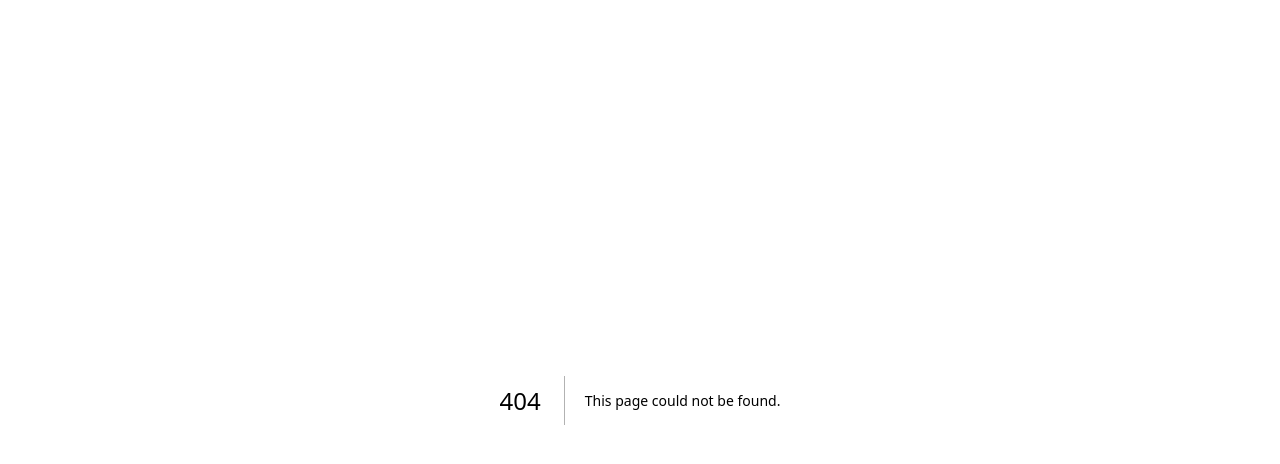
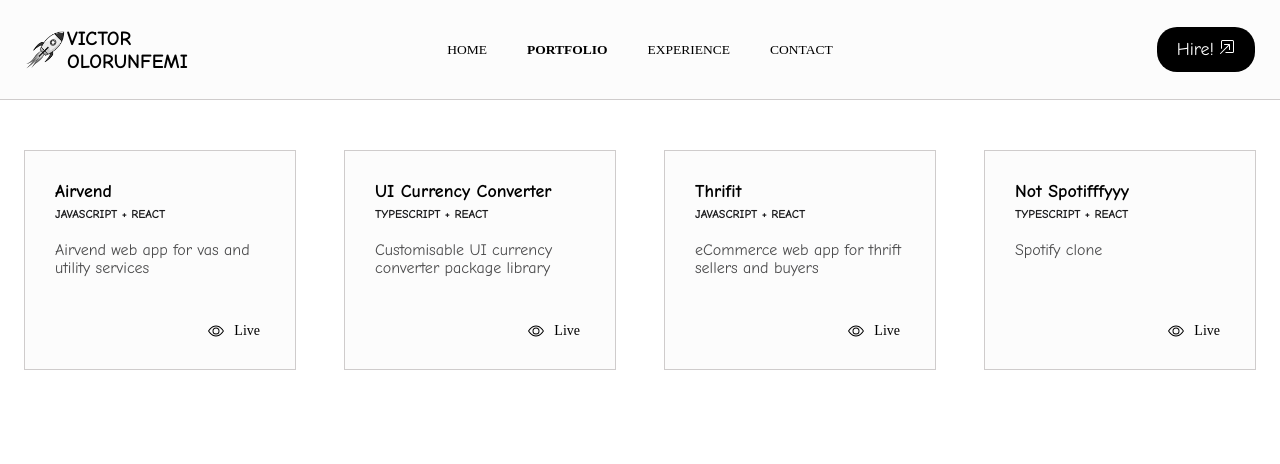
Before and after one commit to clefayomide/personal_portfolio, a Next.js app: page /portfolio in a window 1280 px wide. Before the commit this address had no page. Shown: the top 464 px of the page. Built offline with nearby package versions, Linux system fonts and the light colour scheme.

Commit message:
portfolio page

```diff
--- a/src/components/header/Header.jsx
+++ b/src/components/header/Header.jsx
@@ -26,7 +26,7 @@ export const Header = ({ current_route }) => {
               fontWeight: `${current_route === "/portfolio" && "600"}`,
             }}
           >
-            <Link href={"/"}>PORTFOLIO</Link>
+            <Link href={"/portfolio"}>PORTFOLIO</Link>
           </li>
           <li
             className={styles.list_item}
--- a/src/components/header/Header.module.css
+++ b/src/components/header/Header.module.css
@@ -30,7 +30,7 @@
   width: fit-content;
   display: none;
   justify-content: space-between;
-  gap: 20px;
+  gap: 40px;
   list-style: none;
   /* font-family: var(--comic_neue_); */
   font-weight: 500;
--- /dev/null
+++ b/src/components/portfolio/Portfolio.jsx
@@ -0,0 +1,28 @@
+import Image from "next/image";
+import React from "react";
+import UIConverter from "../../assets/ui-currency-converter.png";
+import styles from "./Portfolio.module.css";
+
+export const Portfolio = ({ title, stacks, desc }) => {
+  return (
+    <div className={styles.card_container}>
+      <h1 className={styles.title}>{title}</h1>
+      <p className={styles.stacks}>{stacks}</p>
+      <p className={styles.desc}>{desc}</p>
+      <a href="#" className={styles.live_container}>
+        <svg
+          xmlns="http://www.w3.org/2000/svg"
+          width="16"
+          height="16"
+          fill="currentColor"
+          className="bi bi-eye"
+          viewBox="0 0 16 16"
+        >
+          <path d="M16 8s-3-5.5-8-5.5S0 8 0 8s3 5.5 8 5.5S16 8 16 8zM1.173 8a13.133 13.133 0 0 1 1.66-2.043C4.12 4.668 5.88 3.5 8 3.5c2.12 0 3.879 1.168 5.168 2.457A13.133 13.133 0 0 1 14.828 8c-.058.087-.122.183-.195.288-.335.48-.83 1.12-1.465 1.755C11.879 11.332 10.119 12.5 8 12.5c-2.12 0-3.879-1.168-5.168-2.457A13.134 13.134 0 0 1 1.172 8z" />
+          <path d="M8 5.5a2.5 2.5 0 1 0 0 5 2.5 2.5 0 0 0 0-5zM4.5 8a3.5 3.5 0 1 1 7 0 3.5 3.5 0 0 1-7 0z" />
+        </svg>
+        <div>Live</div>
+      </a>
+    </div>
+  );
+};
--- /dev/null
+++ b/src/components/portfolio/Portfolio.module.css
@@ -0,0 +1,93 @@
+.card_container {
+  border: 0.8px solid rgb(207, 204, 204);
+  width: 85%;
+  background-color: rgb(252, 252, 252);
+  padding: 30px;
+  transition: 0.5s linear;
+  position: relative;
+}
+
+.title {
+  font-family: var(--comic_neue_bold);
+  font-weight: 700;
+}
+
+.stacks {
+  color: #1b1b1d;
+  font-family: var(--comic_neue_normal);
+  font-weight: 600;
+  font-size: 12px;
+  margin-top: 5px;
+}
+
+.desc {
+  color: #4b4b4c;
+  font-family: var(--comic_neue_normal);
+  font-weight: 500;
+  margin-top: 20px;
+}
+
+.live_container {
+  display: flex;
+  gap: 10px;
+  align-items: center;
+  position: absolute;
+  right: 30px;
+  top: 25px;
+  font-size: 14px;
+  text-decoration: none;
+  color: black;
+  justify-content: flex-end;
+  width: 100%;
+}
+
+@media all and (min-width: 768px) {
+  .card_container {
+    max-width: 45%;
+    height: 200px;
+  }
+
+  .live_container {
+    bottom: 30px;
+    right: 35px;
+    top: auto;
+  }
+}
+
+@media all and (min-width: 1024px) {
+  .title {
+    font-size: 18px;
+  }
+  .card_container {
+    max-width: 300px;
+    height: 200px;
+  }
+
+  .card_container:hover {
+    background-color: #1b1b1d;
+  }
+
+  .card_container:hover > .title {
+    color: white;
+  }
+
+  .card_container:hover > .stacks {
+    color: #bebebe;
+  }
+
+  .card_container:hover > .desc {
+    font-family: var(--comic_neue_bold);
+    color: #7a7a7c;
+  }
+
+  .card_container:hover > .live_container {
+    color: #7a7a7c;
+  }
+}
+
+@media all and (min-width: 1280px) {
+  .card_container {
+    max-width: 380px;
+    height: 220px;
+  }
+}
--- /dev/null
+++ b/src/pages/portfolio/index.js
@@ -0,0 +1,54 @@
+import React from "react";
+import Head from "next/head";
+import { Header } from "@/components/header/Header";
+import { useRouter } from "next/router";
+import { Portfolio } from "@/components/portfolio/Portfolio";
+import uiconverter from "../../assets/ui-currency-converter.png";
+import styles from "../../styles/Portfolio.module.css";
+
+const index = () => {
+  const router = useRouter();
+  return (
+    <>
+      <Head>
+        <title>Victor Olorunfemi - Frontend Engineer:::Portfolio </title>
+        <meta
+          name="description"
+          content="Portfolio page of Victor Olorunfemi, a Frontend Engineer based in Nigeria"
+        />
+        <meta
+          name="viewport"
+          content="width=device-width, initial-scale=1, shrink-to-fit=yes"
+        />
+        <link rel="icon" href="/favicon.ico" />
+      </Head>
+      <main>
+        <Header current_route={router.pathname} />
+        <section className={styles.portfolio_container}>
+          <Portfolio
+            desc="Airvend web app for vas and utility services"
+            stacks="JAVASCRIPT + REACT"
+            title="Airvend"
+          />
+          <Portfolio
+            desc="Customisable UI currency converter package library"
+            stacks="TYPESCRIPT + REACT"
+            title="UI Currency Converter"
+          />
+          <Portfolio
+            desc="eCommerce web app for thrift sellers and buyers"
+            stacks="JAVASCRIPT + REACT"
+            title="Thrifit"
+          />
+          <Portfolio
+            desc="Spotify clone"
+            stacks="TYPESCRIPT + REACT"
+            title="Not Spotifffyyy"
+          />
+        </section>
+      </main>
+    </>
+  );
+};
+
+export default index;
--- /dev/null
+++ b/src/styles/Portfolio.module.css
@@ -0,0 +1,31 @@
+.portfolio_container {
+  width: 100%;
+  position: absolute;
+  left: 0;
+  top: 100px;
+  display: flex;
+  justify-content: center;
+  flex-wrap: wrap;
+  margin: auto;
+  align-items: center;
+  gap: 20px;
+  z-index: -1;
+  padding: 50px 0 50px 0;
+}
+
+@media all and (min-width: 1024px) {
+  .portfolio_container {
+    width: 100%;
+    display: grid;
+    grid-template-columns: repeat(3, 1fr);
+    gap: 0;
+    row-gap: 48px;
+    justify-items: center;
+  }
+}
+
+@media all and (min-width: 1280px) {
+  .portfolio_container {
+    grid-template-columns: repeat(4, 1fr);
+  }
+}
```
Also changed, not shown: src/assets/ui-currency-converter.png (added), 1 other file (tests, documents, lock files or other folders).
